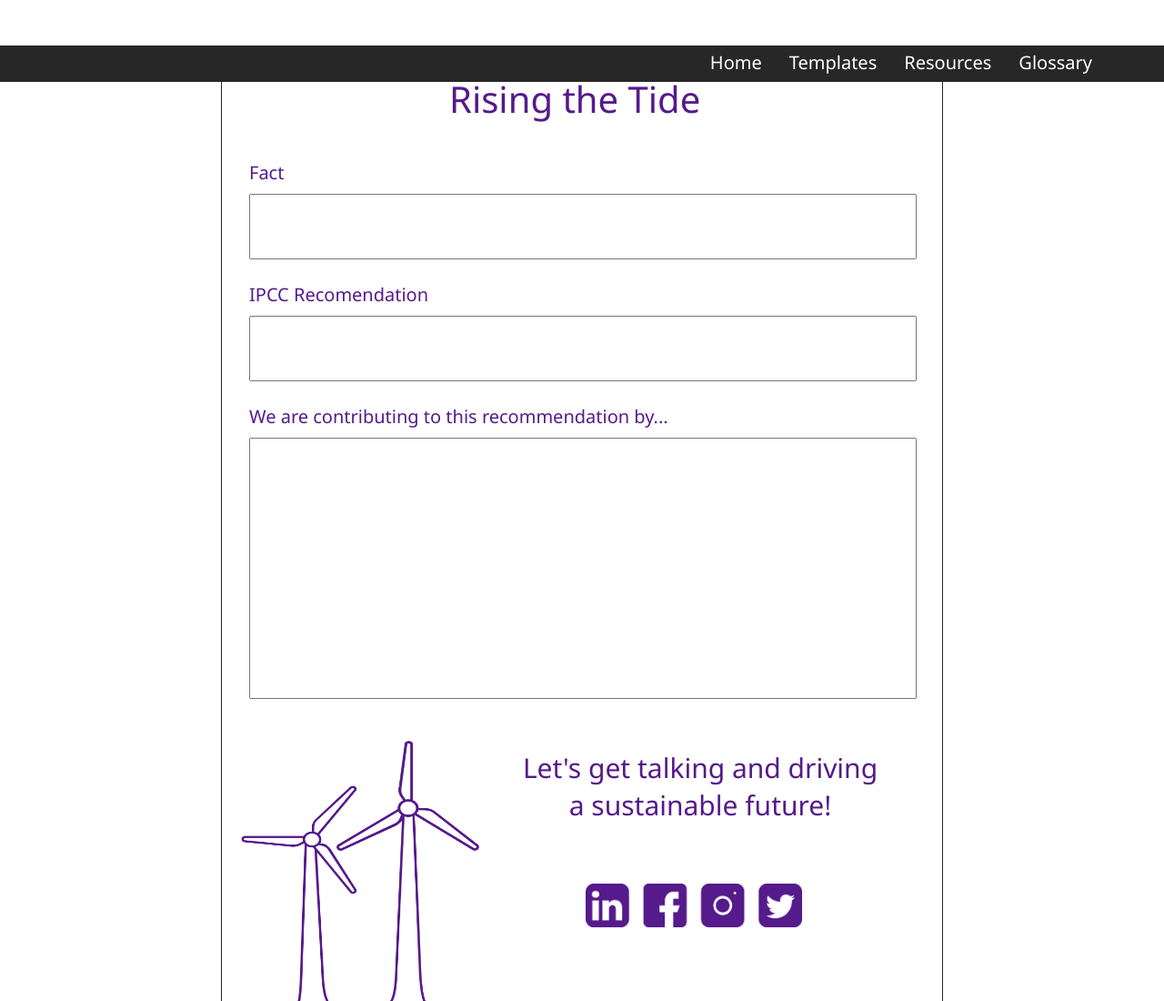
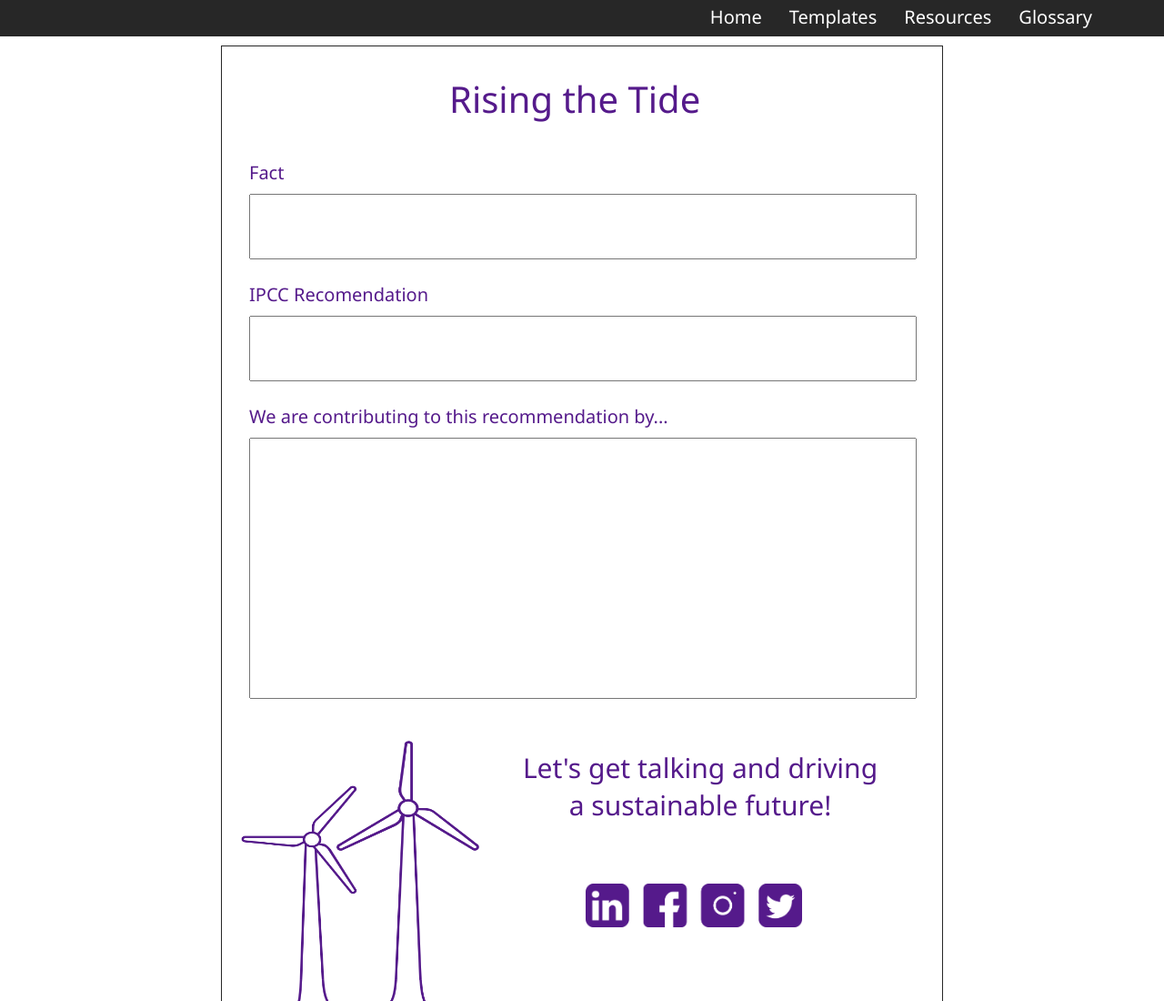
Before and after one commit to jhdlashby/rising-the-tide-test, a website: page pdf.html in a window 1280 px wide. Shown: the top 1100 px of the page at 91% size. Drawn offline with Linux system fonts and the light colour scheme; files that its build step writes are made by us from their sources; files whose address does not match are found by name.

Commit message:
Update main_style.css

```diff
--- a/style_sheets/main_style.css
+++ b/style_sheets/main_style.css
@@ -15,6 +15,7 @@ body {
     background-color: var(--black);
     color: var(--white);
     position: fixed;
+    top: 0vw;
 }
 
 #nav_link_container {
```
